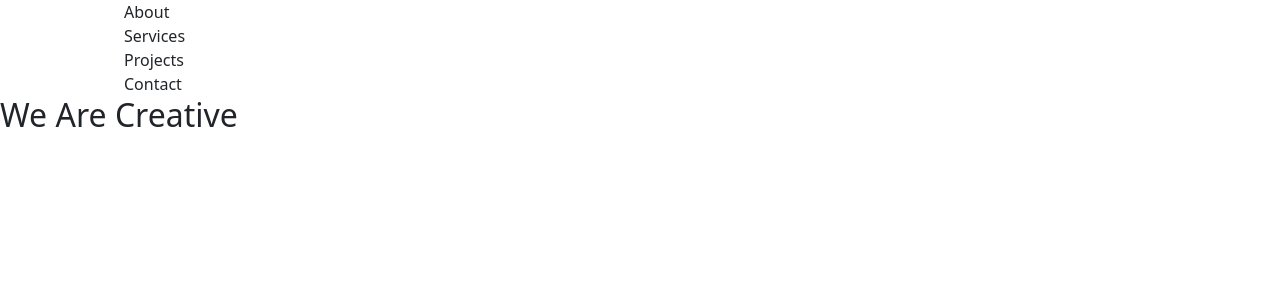
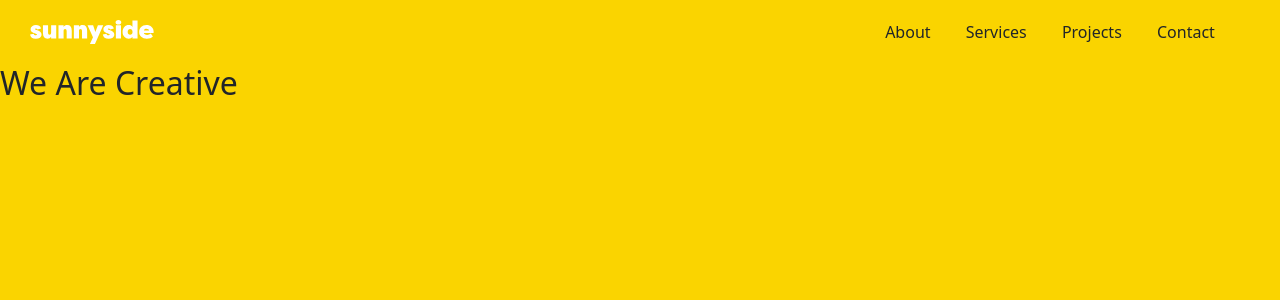
Before and after one commit to kiztopia1/sunnyside-agency-landing-page-main, a React (Create React App) app in the folder sunnyside-react-app/: page / in a window 1280 px wide. Shown: the top 300 px of the page. Built offline with nearby package versions, Linux system fonts and the light colour scheme.

Commit message:
style: hero and nav flex added

```diff
--- a/sunnyside-react-app/src/home/components/Hero.js
+++ b/sunnyside-react-app/src/home/components/Hero.js
@@ -1,7 +1,8 @@
 import React from 'react';
 import Nav from './Nav';
+import './hero.scss'
 function Hero() {
-  return <div>
+  return <div className='hero'>
       <div className="nav-container">
         <Nav/>
       </div>
--- a/sunnyside-react-app/src/home/components/Nav.js
+++ b/sunnyside-react-app/src/home/components/Nav.js
@@ -1,5 +1,5 @@
 import React from 'react';
-
+import './nav.scss'
 function Nav() {
   return <div className='nav'>
       <img src="images/logo.svg" alt="sunnyside" />
--- a/sunnyside-react-app/src/home/components/hero.scss
+++ b/sunnyside-react-app/src/home/components/hero.scss
@@ -0,0 +1,6 @@
+@import '../../variables.scss';
+
+.hero{
+    background-color: $yellow;
+    height: 100vh;
+}
--- /dev/null
+++ b/sunnyside-react-app/src/home/components/nav.scss
@@ -0,0 +1,9 @@
+.nav{
+    justify-content: space-between;
+    padding: 20px 30px;
+}
+.nav .menu{
+    display: flex;
+    width: 400px;
+    justify-content: space-evenly;
+}
--- a/sunnyside-react-app/src/variables.scss
+++ b/sunnyside-react-app/src/variables.scss
@@ -5,7 +5,6 @@ $dark-desaturated-cyan: hsl(167, 40%, 24%);
 $dark-blue: hsl(198, 62%, 26%);
 $dark-moderate-cyan: hsl(168, 34%, 41%);
 
-
 $very-dark-desaturated-blue: hsl(212, 27%, 19%);
 $very-dark-grayish-blue: hsl(213, 9%, 39%);
 $dark-grayish-blue: hsl(232, 10%, 55%);
```
